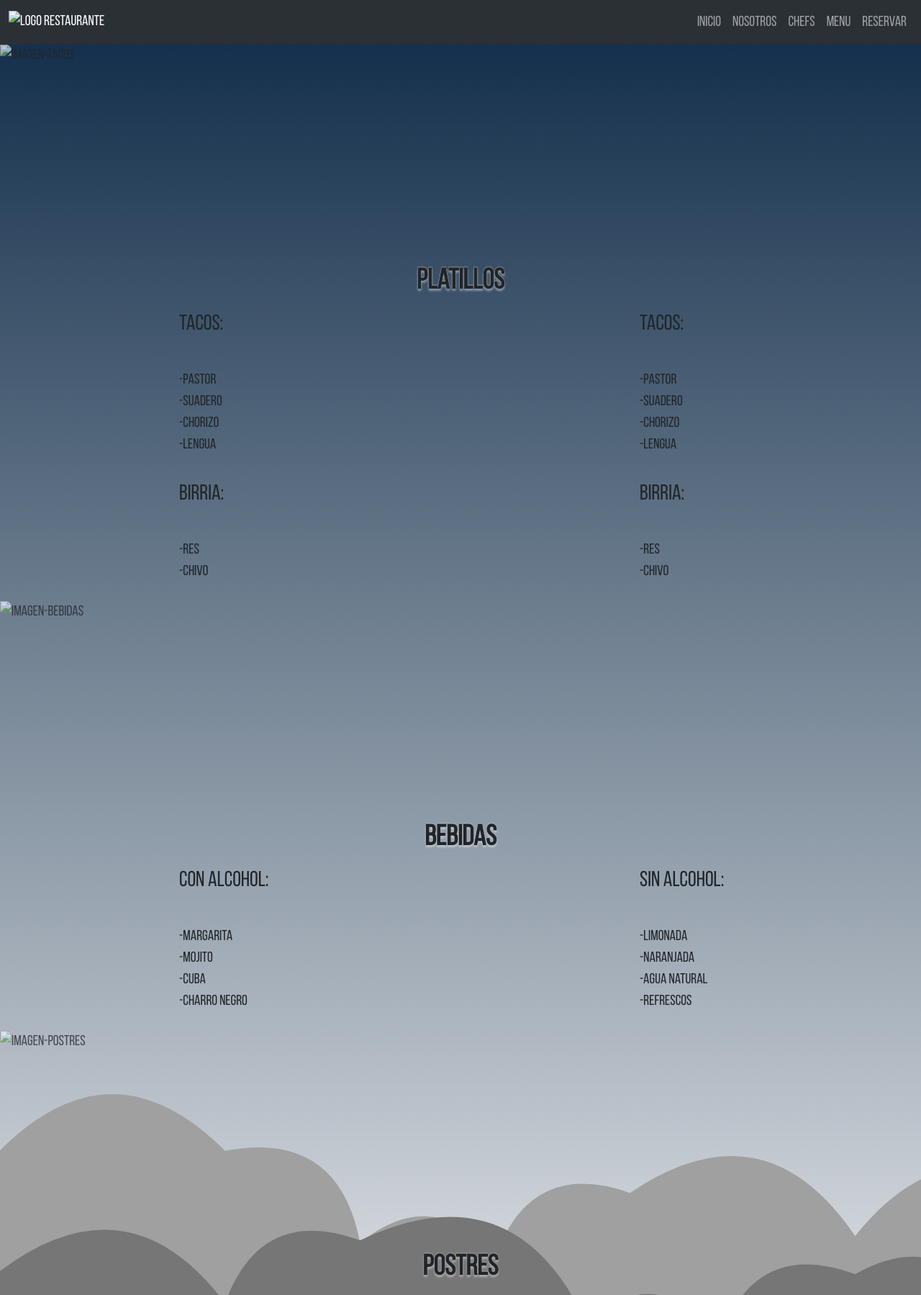
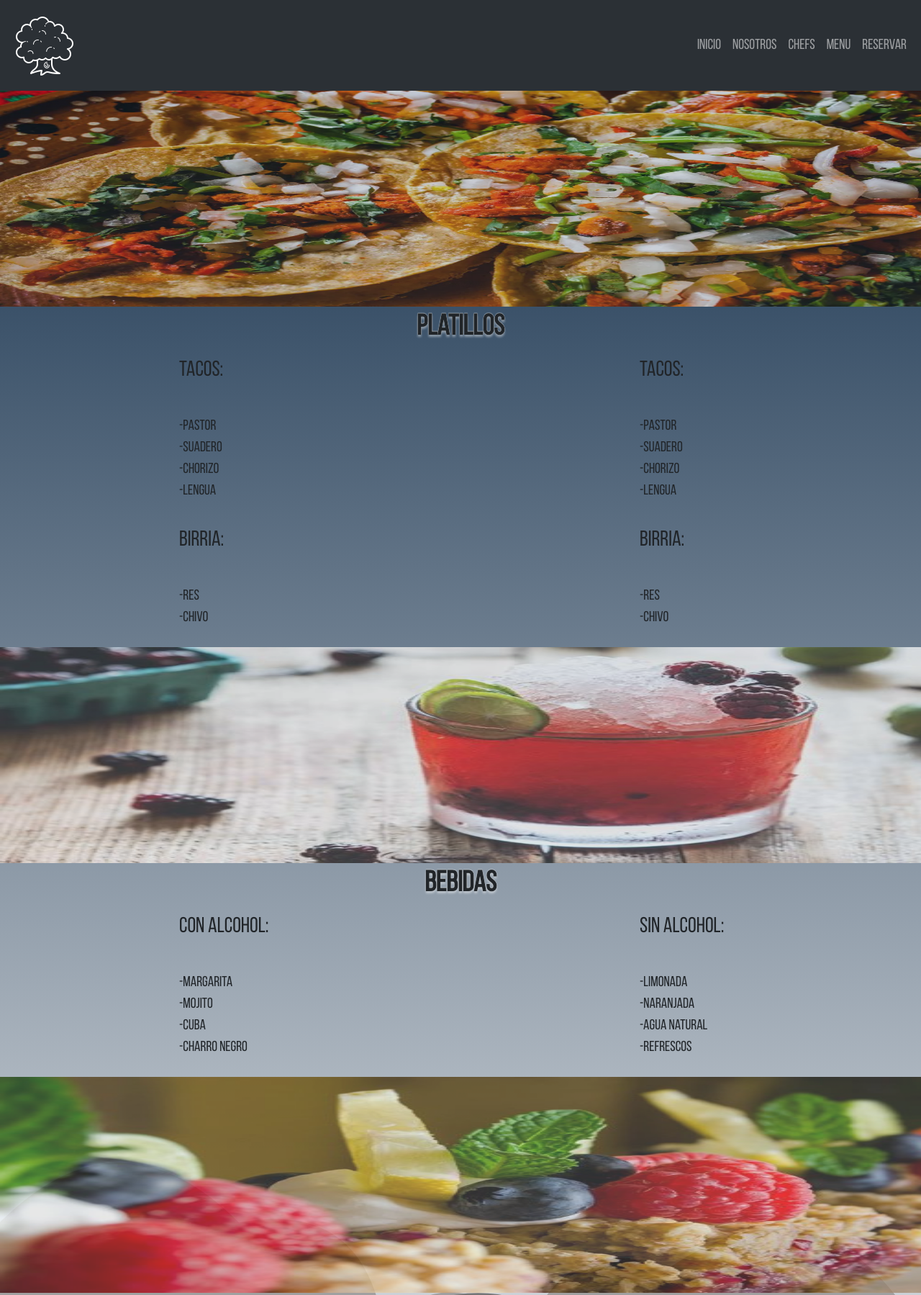
Before and after one commit to PaulMota10/PF-GarciaMota, a plain HTML site: page Paginas/menu.html in a window 1280 px wide. Shown: the top 1799 px of the page at 72% size. Drawn offline with nearby package versions, Linux system fonts and the light colour scheme.

Commit message:
Update links imagenes

```diff
--- a/Paginas/menu.html
+++ b/Paginas/menu.html
@@ -4,7 +4,7 @@
     <meta charset="UTF-8">
     <meta http-equiv="X-UA-Compatible" content="IE=edge">
     <meta name="viewport" content="width=device-width, initial-scale=1.0">
-    <link rel="icon" href="Imagenes/ArbolitoIcon.png">
+    <link rel="icon" href="../Imagenes/ArbolitoIcon.png">
     <link rel="stylesheet" href="../CSS/reset.css">
     <link rel="stylesheet" href="../CSS/styles.css">
     <link href="https://cdn.jsdelivr.net/npm/bootstrap@5.3.0-alpha3/dist/css/bootstrap.min.css" rel="stylesheet" integrity="sha384-KK94CHFLLe+nY2dmCWGMq91rCGa5gtU4mk92HdvYe+M/SXH301p5ILy+dN9+nJOZ" crossorigin="anonymous">
@@ -20,7 +20,7 @@
               </button>
               <div class="collapse navbar-collapse" id="navbarToggler">
                 <a class="navbar-brand" href="../index.html">
-                    <img src="Imagenes/ArbolitoIcon.png" alt="Logo restaurante">
+                    <img src="../Imagenes/ArbolitoIcon.png" alt="Logo restaurante">
                 </a>
                 <ul class="navbar-nav d-flex justify-content-center align-items-center">
                     <li class="nav-item">
@@ -48,7 +48,7 @@
 
     <main>
         <div class="cajaMenu">
-            <img src="Imagenes/Tacos.webp" alt="Imagen-tacos" class="imgMenu1">
+            <img src="../Imagenes/Tacos.webp" alt="Imagen-tacos" class="imgMenu1">
         </div>
         <h2 class="titulos">Platillos</h2>
 
@@ -84,7 +84,7 @@
             </ul>
         </div>
         <div class="cajaMenu">
-            <img src="Imagenes/bebidas.jpeg" alt="Imagen-bebidas" class="imgMenu1">
+            <img src="../Imagenes/bebidas.jpeg" alt="Imagen-bebidas" class="imgMenu1">
         </div>
         <h2 class="titulos">Bebidas</h2>
         <div class="contenedor">
@@ -109,7 +109,7 @@
             </ul>
         </div>
         <div class="cajaMenu">
-            <img src="Imagenes/postres.jpeg" alt="Imagen-postres" class="imgMenu1">
+            <img src="../Imagenes/postres.jpeg" alt="Imagen-postres" class="imgMenu1">
         </div>
         <h2 class="titulos">Postres</h2>
         <div class="contenedor">
@@ -133,7 +133,7 @@
     </main>
 
     <footer>
-        <img src="Imagenes/ArbolitoIcon.png" alt="Logo Restaurante Arbolito">
+        <img src="../Imagenes/ArbolitoIcon.png" alt="Logo Restaurante Arbolito">
         <p class="copyright">&copy Copyright Restaurante Arbolito - 2023</p>
     </footer>
 
```
Also changed, not shown: Paginas/chefs.html (+5 -5 lines).
